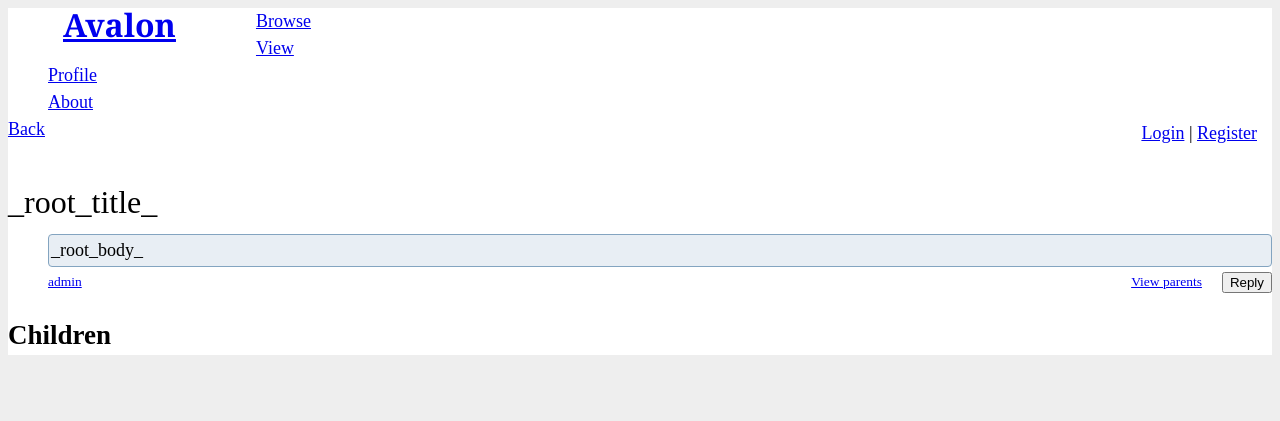
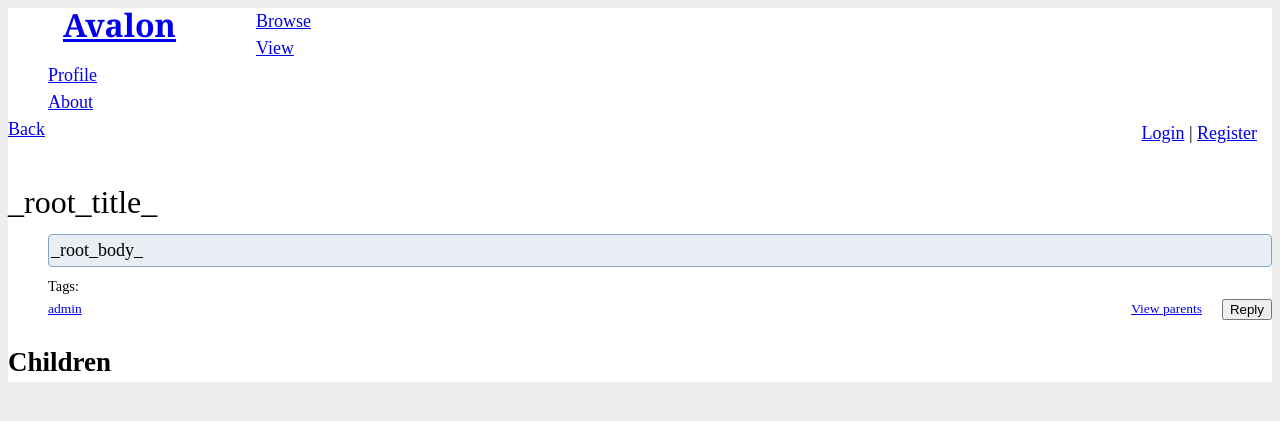
Before and after one commit to yedi/Avalon, a Flask app: page / in a window 1280 px wide. Shown: the top 421 px of the page. Run offline with Flask 2, Linux system fonts and the light colour scheme; data comes from the database, SQL or seed files in the repository; data that the repository does not hold is empty; style sheets or scripts are compiled from the project's sources; some libraries are stand-ins or nearby versions.

Commit message:
Each item slide now also displays it's tags.

```diff
--- a/avalon.py
+++ b/avalon.py
@@ -81,6 +81,7 @@ def getItemInfo(item_id, given_needs={}):
     user_ids = set()
 
     item = getItem(item_id)
+    item['tags'] = getItemTags(item['id'], True)
     if item is None:
         #return {"error": 'No such item'}
         return None
@@ -92,6 +93,8 @@ def getItemInfo(item_id, given_needs={}):
         parent_ids = set([rel['parent'] for rel in parent_rels])
         parent_id_string = '(' + ','.join([str(i) for i in parent_ids]) + ')'
         parent_items = query_db('SELECT * FROM items WHERE id in ' + parent_id_string)
+        for it in parent_items:
+            it['tags'] = getItemTags(it['id'], True)
 
     if needs["child_items"] | needs["child_rels"]:
         child_rels = query_db('SELECT * FROM relations WHERE parent = ?', [item_id])
@@ -100,6 +103,8 @@ def getItemInfo(item_id, given_needs={}):
         child_ids = set([rel['child'] for rel in child_rels])
         child_id_string = '(' + ','.join([str(i) for i in child_ids]) + ')'
         child_items = query_db('SELECT * FROM items WHERE id in ' + child_id_string)
+        for it in child_items:
+            it['tags'] = getItemTags(it['id'], True)
 
     if needs["users"]:
         #get the user_ids for any linked relations
@@ -136,6 +141,13 @@ def getTag(tag_name=None, tag_id=None):
         return tag
     else:
         return None
+
+
+def getItemTags(item_id, name_only=False):
+    tags = query_db('SELECT * FROM tags where id in (SELECT tag FROM tag_relations where item = ?)', [item_id])
+    if name_only:
+        return [tag['name'] for tag in tags]
+    return tags
 
 
 @app.route('/')
--- a/static/page.less
+++ b/static/page.less
@@ -150,3 +150,8 @@ ul {
 .parents-div {
   margin-left: 40px;
 }
+
+.tags {
+  font-size: 80%;
+  margin-left: 40px;
+}
--- a/templates/page.html
+++ b/templates/page.html
@@ -146,6 +146,10 @@ function createNodeElement(rel_id) {
       .addClass('node-body span7')
       .text(item.body);
 
+  var tags_div = $('<span />')
+      .addClass('tags span7')
+      .text("Tags: " + item.tags.join(', '));
+
   var post_button = $('<button />')
       .addClass('btn post-button')
       .text('Reply');
@@ -181,7 +185,7 @@ function createNodeElement(rel_id) {
   var node_element = $('<span />')
       .addClass('node')
       .attr('id', 'n_' + rel.id)
-      .append(node_title, body, node_footer);
+      .append(node_title, body, tags_div, node_footer);
 
   return node_element;
 }
```
